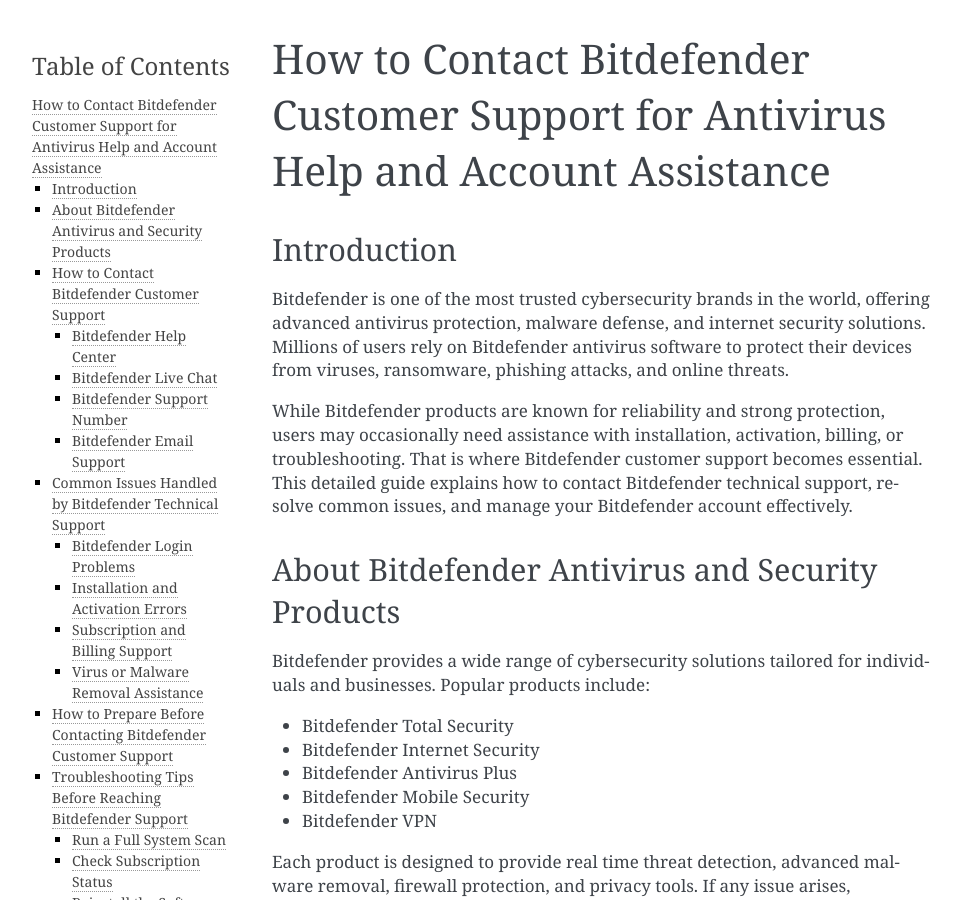
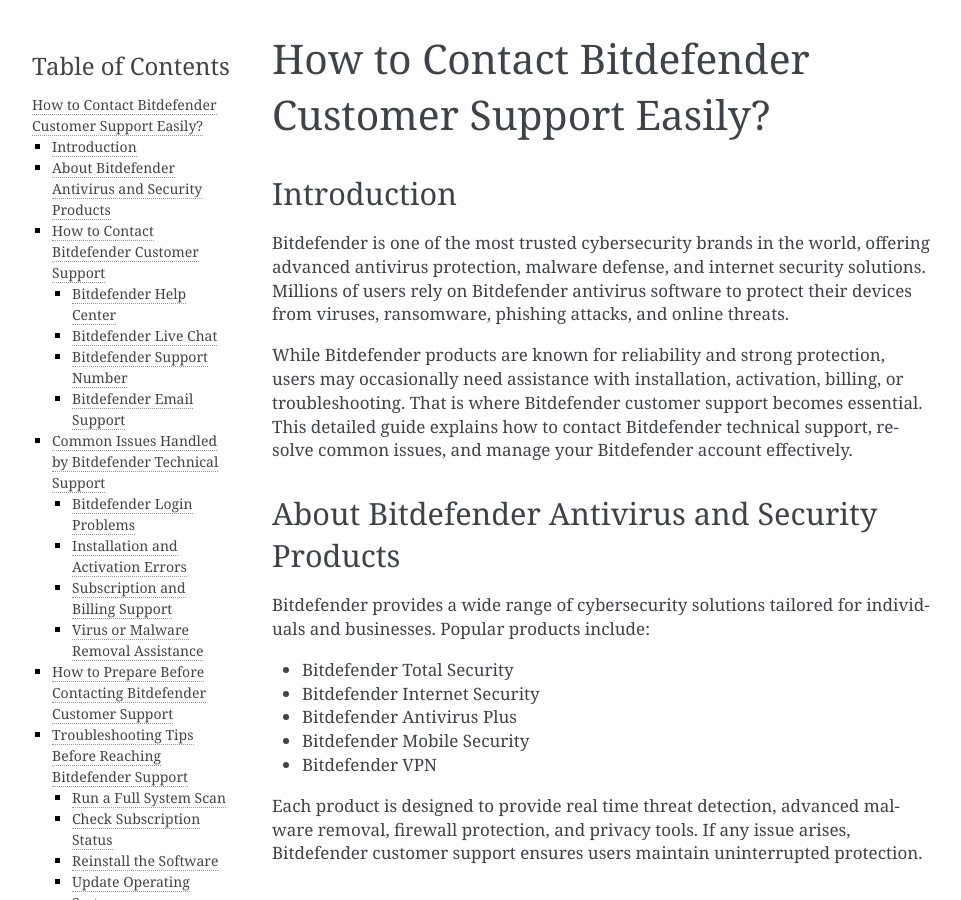
Before and after one commit to helpdocsguidesss/bitdefendercustomersupport, a Sphinx documentation site: the page built from docs/index.rst, in a window 1280 px wide and 900 px high. Shown: the whole window, without its empty margins (148-1109 px from the left). Built offline with Sphinx 7.4.7, drawn with Linux system fonts in a browser that asks for light colours.

Commit message:
Update index.rst

```diff
--- a/docs/index.rst
+++ b/docs/index.rst
@@ -1,4 +1,4 @@
-How to Contact Bitdefender Customer Support for Antivirus Help and Account Assistance
+How to Contact Bitdefender Customer Support Easily?
 =======================================================================================
 
 
```
